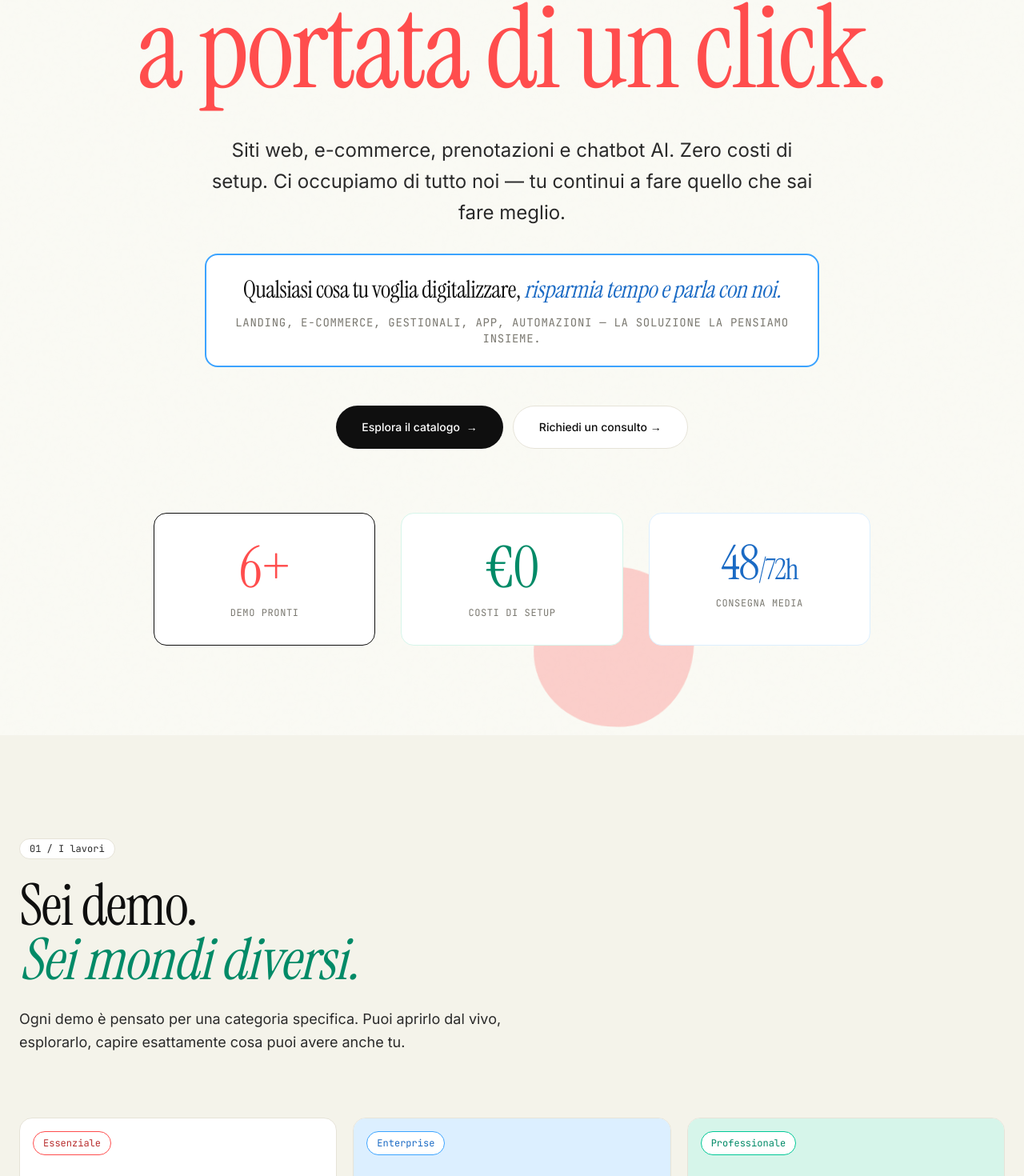
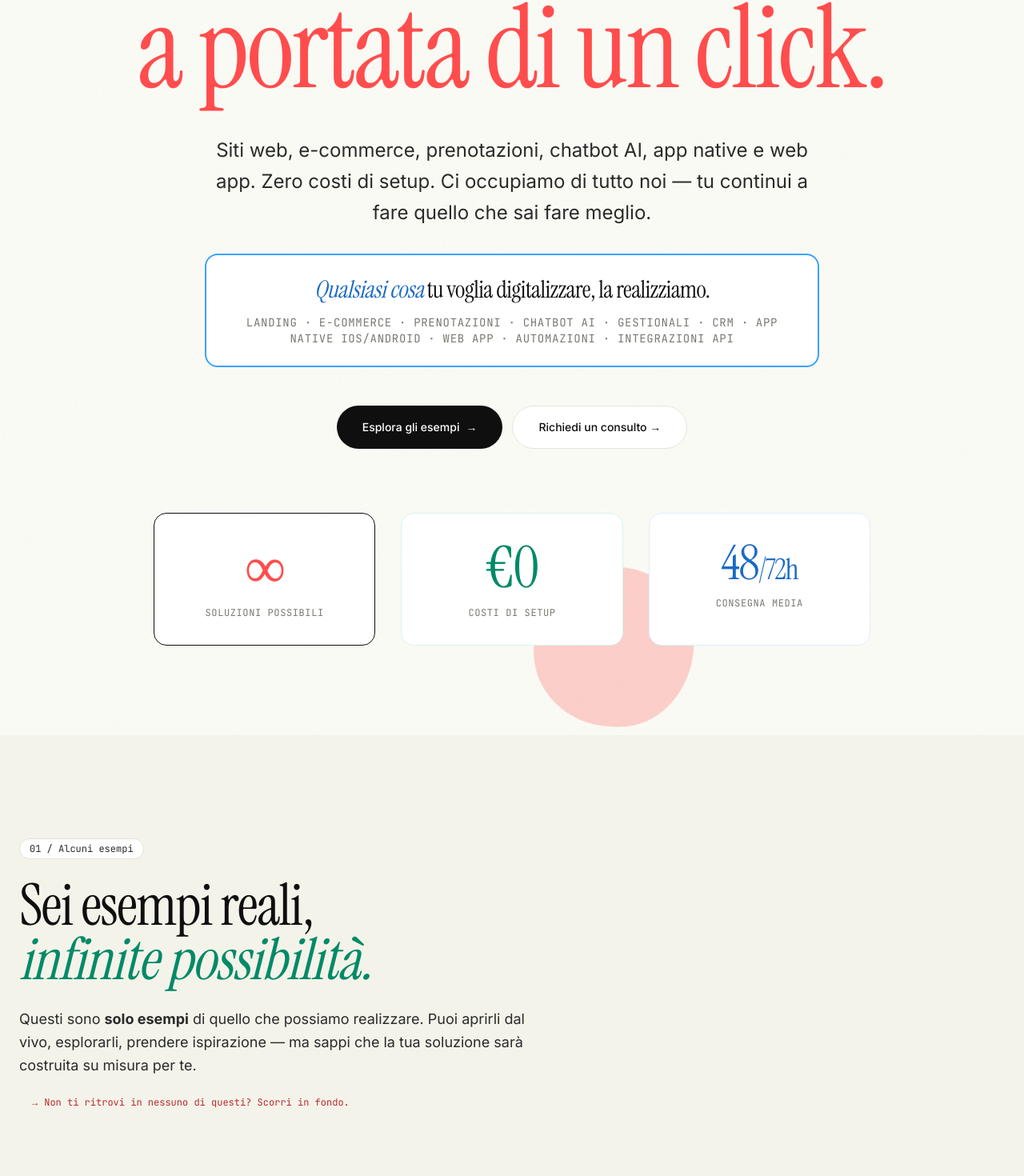
Before and after one commit to ciroriccio-1994/overfy, a Next.js app in the folder apps/catalogo/: page / in a window 1280 px wide. Shown: the part 548-2018 px from the top of the page at 80% size. Built offline with nearby package versions, Linux system fonts and the light colour scheme.

Commit message:
Catalogo: chiaro che demo sono esempi, aggiunta sezione qualsiasi soluzione

```diff
--- a/apps/catalogo/app/components/DemoGrid.tsx
+++ b/apps/catalogo/app/components/DemoGrid.tsx
@@ -9,19 +9,30 @@ export function DemoGrid() {
       <div className="max-w-7xl mx-auto">
         <div className="mb-16 md:mb-20 max-w-3xl">
           <div className="inline-flex items-center gap-2 bg-[var(--color-paper)] border border-[var(--color-line)] rounded-full px-3 py-1 mb-6 text-xs font-mono">
-            <span className="text-[var(--color-ink-soft)]">01 / I lavori</span>
+            <span className="text-[var(--color-ink-soft)]">01 / Alcuni esempi</span>
           </div>
           <h2 className="font-display text-5xl md:text-7xl leading-[0.95] text-[var(--color-ink)] tracking-tight mb-6">
-            Sei demo.
+            Sei esempi reali,
             <br />
             <em className="font-display-italic text-[var(--color-mint-ink)]">
-              Sei mondi diversi.
+              infinite possibilità.
             </em>
           </h2>
-          <p className="text-lg text-[var(--color-ink-soft)] leading-relaxed max-w-2xl">
-            Ogni demo è pensato per una categoria specifica. Puoi aprirlo dal
-            vivo, esplorarlo, capire esattamente cosa puoi avere anche tu.
+          <p className="text-lg text-[var(--color-ink-soft)] leading-relaxed max-w-2xl mb-4">
+            Questi sono <strong>solo esempi</strong> di quello che possiamo
+            realizzare. Puoi aprirli dal vivo, esplorarli, prendere ispirazione —
+            ma sappi che la tua soluzione sarà costruita su misura per te.
           </p>
+          <div
+            className="inline-flex items-center gap-2 px-4 py-2 rounded-full text-xs font-mono"
+            style={{
+              background: "var(--color-coral-soft)",
+              color: "var(--color-coral-ink)",
+            }}
+          >
+            <span>→</span>
+            <span>Non ti ritrovi in nessuno di questi? Scorri in fondo.</span>
+          </div>
         </div>
 
         <div className="grid md:grid-cols-2 lg:grid-cols-3 gap-5">
@@ -34,7 +45,6 @@ export function DemoGrid() {
                 className="group bg-[var(--color-paper)] rounded-2xl border border-[var(--color-line)] overflow-hidden hover:-translate-y-1 transition-all duration-300 flex flex-col"
                 style={{ borderColor: "var(--color-line)" }}
               >
-                {/* Preview colorato per tier */}
                 <div
                   className="aspect-[16/10] relative overflow-hidden flex items-center justify-center"
                   style={{ background: tc.bg }}
@@ -43,7 +53,6 @@ export function DemoGrid() {
                     {demo.preview}
                   </div>
 
-                  {/* Tier badge */}
                   <div
                     className="absolute top-4 left-4 bg-[var(--color-paper)] text-xs font-mono px-3 py-1.5 rounded-full border"
                     style={{
@@ -54,7 +63,6 @@ export function DemoGrid() {
                     {tierLabels[demo.tier]}
                   </div>
 
-                  {/* Arrow hover */}
                   <div
                     className="absolute top-4 right-4 w-10 h-10 rounded-full flex items-center justify-center opacity-0 group-hover:opacity-100 transition-opacity"
                     style={{ background: tc.accent, color: "white" }}
@@ -63,7 +71,6 @@ export function DemoGrid() {
                   </div>
                 </div>
 
-                {/* Content */}
                 <div className="p-6 md:p-7 flex-1 flex flex-col">
                   <div className="text-xs font-mono uppercase tracking-wider text-[var(--color-muted)] mb-2">
                     {demo.category}
@@ -111,6 +118,91 @@ export function DemoGrid() {
             );
           })}
         </div>
+
+        {/* Sezione "Molto altro" sotto la griglia demo */}
+        <div className="mt-20 max-w-5xl mx-auto">
+          <div
+            className="rounded-2xl p-8 md:p-12 border-2 relative overflow-hidden"
+            style={{
+              background: "var(--color-paper)",
+              borderColor: "var(--color-coral)",
+            }}
+          >
+            <div
+              className="absolute top-0 right-0 w-[300px] h-[300px] blob opacity-15 -translate-y-1/3 translate-x-1/3"
+              style={{ background: "var(--color-coral)" }}
+            ></div>
+
+            <div className="relative grid md:grid-cols-12 gap-8 items-start">
+              <div className="md:col-span-5">
+                <div
+                  className="inline-flex items-center gap-2 rounded-full px-3 py-1 mb-6 text-xs font-mono"
+                  style={{
+                    background: "var(--color-coral-soft)",
+                    color: "var(--color-coral-ink)",
+                  }}
+                >
+                  <span>Molto di più</span>
+                </div>
+                <h3 className="font-display text-4xl md:text-5xl leading-[1] text-[var(--color-ink)] mb-4">
+                  Cerchi
+                  <br />
+                  <em
+                    className="font-display-italic"
+                    style={{ color: "var(--color-coral-ink)" }}
+                  >
+                    qualcosa di diverso?
+                  </em>
+                </h3>
+                <p className="text-[var(--color-ink-soft)] leading-relaxed mb-6">
+                  I demo che vedi sono solo la punta dell&apos;iceberg.
+                  Realizziamo praticamente qualsiasi soluzione digitale tu
+                  possa immaginare per la tua attività.
+                </p>
+                <Link
+                  href="/contatti"
+                  className="inline-block bg-[var(--color-ink)] text-[var(--color-paper)] px-6 py-3 rounded-full text-sm font-medium hover:bg-[var(--color-coral-ink)] transition"
+                >
+                  Raccontaci la tua idea →
+                </Link>
+              </div>
+
+              <div className="md:col-span-7">
+                <div className="grid grid-cols-2 gap-3">
+                  {[
+                    { title: "App native", sub: "iOS + Android" },
+                    { title: "Web app", sub: "gestionali, dashboard" },
+                    { title: "CRM su misura", sub: "clienti, lead, pipeline" },
+                    { title: "Sistemi di fatturazione", sub: "integrati" },
+                    { title: "Chatbot AI", sub: "addestrati sul tuo business" },
+                    { title: "Automazioni", sub: "Zapier, Make, custom" },
+                    { title: "Integrazioni API", sub: "connetti i tuoi tool" },
+                    { title: "Portali clienti", sub: "aree riservate, login" },
+                    { title: "Booking complessi", sub: "multi-location, multi-staff" },
+                    { title: "Marketplace", sub: "multi-vendor" },
+                    { title: "Sistemi gestionali", sub: "magazzino, ordini" },
+                    { title: "E-learning", sub: "corsi, video, progressi" },
+                  ].map((item, i) => (
+                    <div
+                      key={i}
+                      className="bg-[var(--color-bg-soft)] border border-[var(--color-line)] rounded-xl p-4 hover:border-[var(--color-coral)] transition"
+                    >
+                      <div className="text-sm font-medium text-[var(--color-ink)] mb-0.5">
+                        {item.title}
+                      </div>
+                      <div className="text-xs font-mono text-[var(--color-muted)]">
+                        {item.sub}
+                      </div>
+                    </div>
+                  ))}
+                </div>
+                <p className="text-xs font-mono text-[var(--color-muted)] italic mt-4 text-center">
+                  ...e tutto quello che ancora non abbiamo elencato.
+                </p>
+              </div>
+            </div>
+          </div>
+        </div>
       </div>
     </section>
   );
--- a/apps/catalogo/app/components/Hero.tsx
+++ b/apps/catalogo/app/components/Hero.tsx
@@ -48,28 +48,27 @@ export function Hero() {
           </h1>
 
           <p className="text-lg md:text-2xl text-[var(--color-ink-soft)] max-w-3xl mx-auto leading-relaxed mb-8">
-            Siti web, e-commerce, prenotazioni e chatbot AI. Zero costi di
-            setup. Ci occupiamo di tutto noi — tu continui a fare quello che
-            sai fare meglio.
+            Siti web, e-commerce, prenotazioni, chatbot AI, app native e web app.
+            Zero costi di setup. Ci occupiamo di tutto noi — tu continui a fare
+            quello che sai fare meglio.
           </p>
 
-          {/* Nuovo claim espanso */}
+          {/* Claim rinforzato */}
           <div
             className="inline-block bg-[var(--color-paper)] border-2 rounded-2xl px-6 py-5 md:px-8 md:py-6 mb-12 max-w-3xl"
             style={{ borderColor: "var(--color-sky)" }}
           >
             <p className="font-display text-2xl md:text-3xl leading-tight text-[var(--color-ink)]">
-              Qualsiasi cosa tu voglia digitalizzare,{" "}
               <em
                 className="font-display-italic"
                 style={{ color: "var(--color-sky-ink)" }}
               >
-                risparmia tempo e parla con noi.
-              </em>
+                Qualsiasi cosa
+              </em>{" "}
+              tu voglia digitalizzare, la realizziamo.
             </p>
             <p className="text-sm font-mono text-[var(--color-muted)] mt-3 uppercase tracking-wider">
-              Landing, e-commerce, gestionali, app, automazioni — la soluzione
-              la pensiamo insieme.
+              Landing · E-commerce · Prenotazioni · Chatbot AI · Gestionali · CRM · App native iOS/Android · Web app · Automazioni · Integrazioni API
             </p>
           </div>
 
@@ -78,7 +77,7 @@ export function Hero() {
               href="#demo"
               className="group bg-[var(--color-ink)] text-[var(--color-paper)] px-8 py-4 rounded-full text-sm font-medium hover:bg-[var(--color-mint-ink)] transition flex items-center justify-center gap-2"
             >
-              Esplora il catalogo
+              Esplora gli esempi
               <span className="group-hover:translate-x-1 transition-transform">
                 →
               </span>
@@ -91,17 +90,17 @@ export function Hero() {
             </Link>
           </div>
 
-          {/* Stats con i 3 colori - aggiornato con 48/72h */}
+          {/* Stats */}
           <div className="grid grid-cols-3 gap-4 md:gap-8 max-w-4xl mx-auto">
             <div
               className="bg-[var(--color-paper)] border border-[var(--color-line)] rounded-2xl p-6 md:p-8 hover:border-[var(--color-coral)] transition"
               style={{ borderColor: "var(--color-coral-soft)" }}
             >
               <div className="font-display text-5xl md:text-7xl text-[var(--color-coral)] leading-none mb-3">
-                6+
+                ∞
               </div>
               <div className="text-xs uppercase tracking-wider text-[var(--color-muted)] font-mono">
-                Demo pronti
+                Soluzioni possibili
               </div>
             </div>
             <div
```
